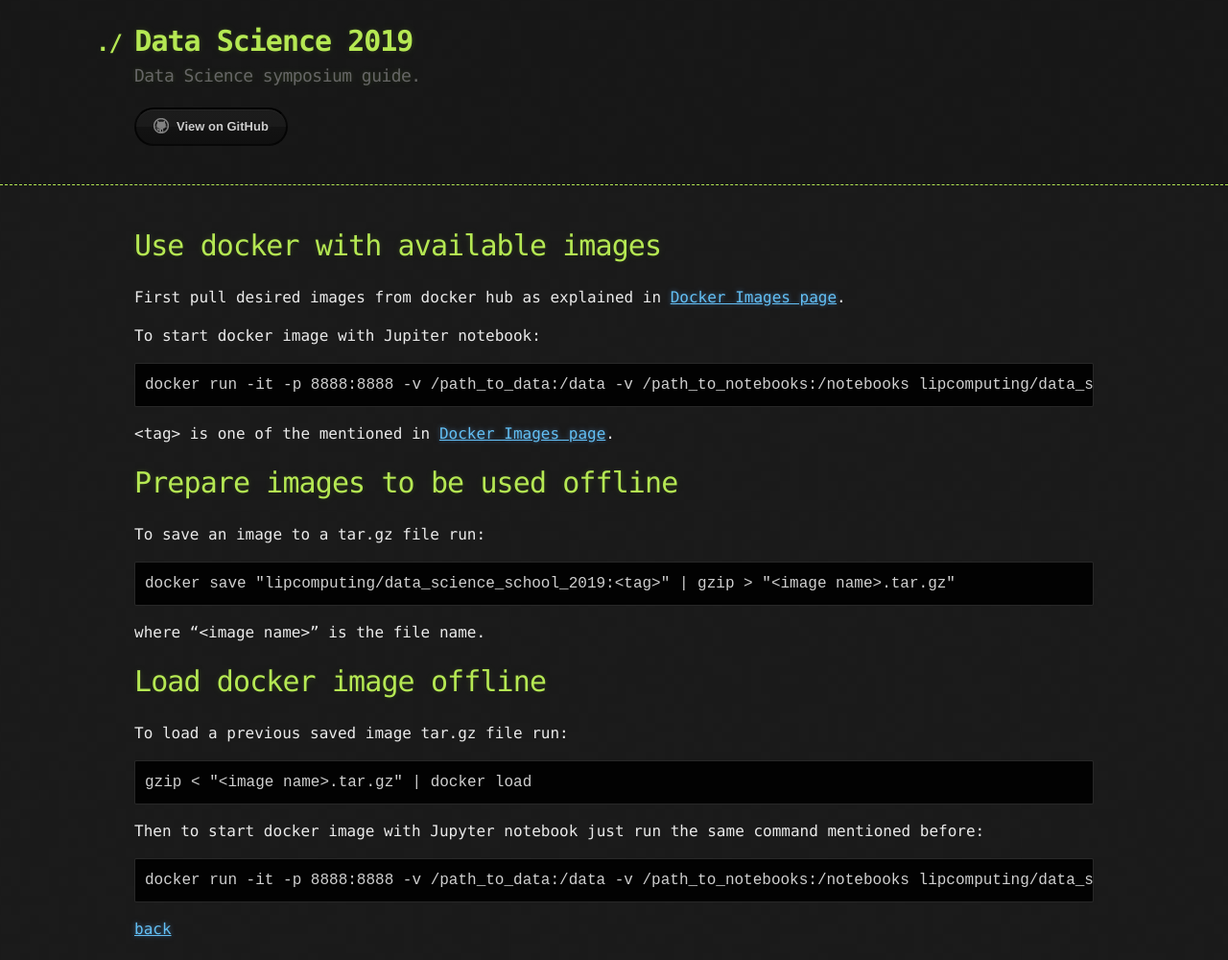
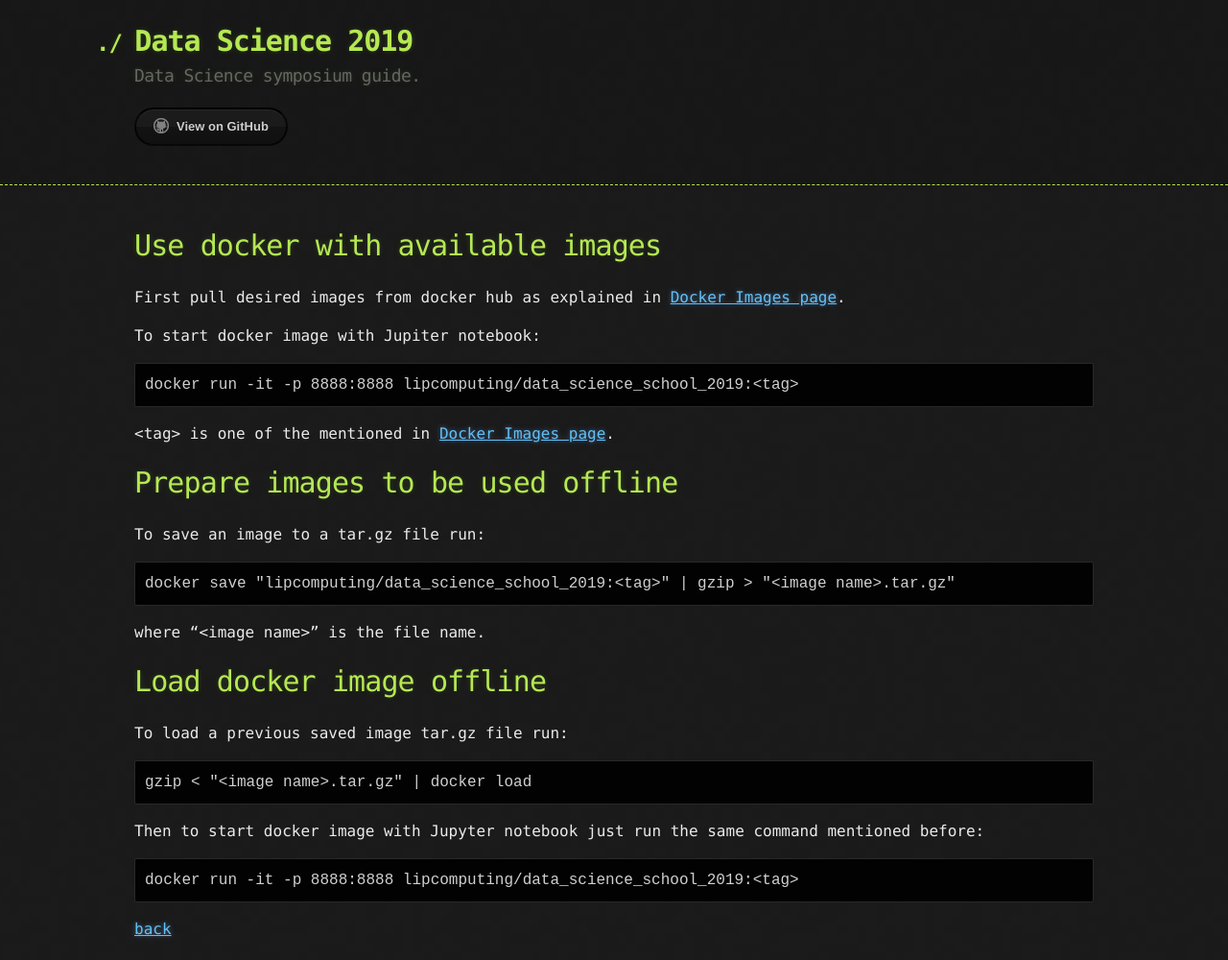
Before and after one commit to LIP-Computing/datascience2019, a Jekyll site: the page built from docs/use_docker.md, in a window 1280 px wide. Shown: the whole page at 96% size. Built offline with Jekyll 4.4.1, drawn with Linux system fonts in a browser that asks for light colours.

Commit message:
Corrected references in user guide to mount volumes for notebooks and data. Add a note in docker images page for the location of notebooks and data.
Signed-off-by: Samuel Bernardo <samuel@lip.pt>

````diff
--- a/docs/use_docker.md
+++ b/docs/use_docker.md
@@ -10,7 +10,7 @@ First pull desired images from docker hub as explained in [Docker Images page](.
 To start docker image with Jupiter notebook:
 
 ```
-docker run -it -p 8888:8888 -v /path_to_data:/data -v /path_to_notebooks:/notebooks lipcomputing/data_science_school_2019:<tag>
+docker run -it -p 8888:8888 lipcomputing/data_science_school_2019:<tag>
 ```
 
 \<tag\> is one of the mentioned in [Docker Images page](./docker_images.html).
@@ -32,7 +32,7 @@ gzip < "<image name>.tar.gz" | docker load
 
 Then to start docker image with Jupyter notebook just run the same command mentioned before:
 ```
-docker run -it -p 8888:8888 -v /path_to_data:/data -v /path_to_notebooks:/notebooks lipcomputing/data_science_school_2019:<tag>
+docker run -it -p 8888:8888 lipcomputing/data_science_school_2019:<tag>
 ```
 
 [back](./)
````
Also changed, not shown: docs/docker_images.md (+2 -0 lines), docs/use_udocker.md (+1 -1 lines).
